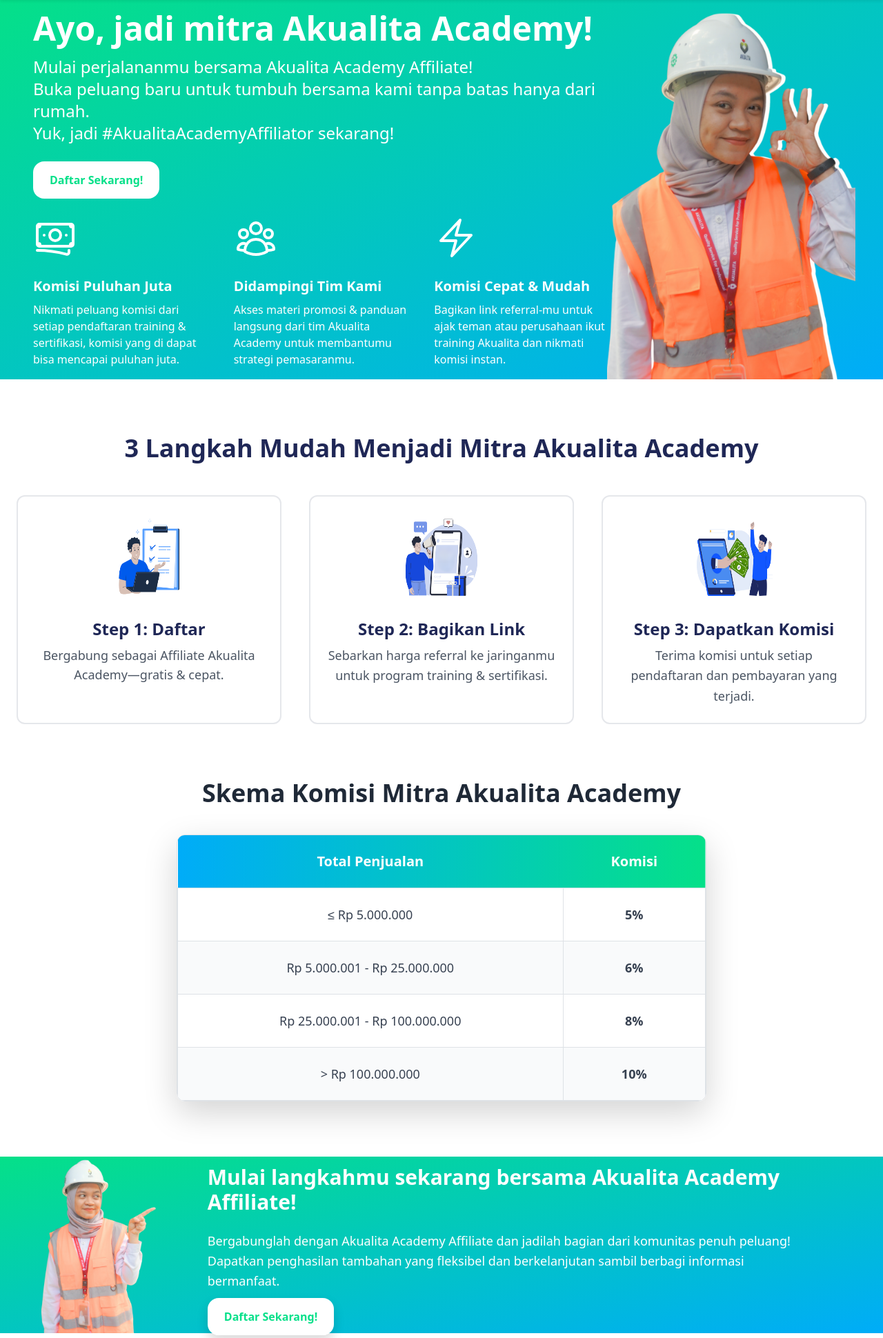
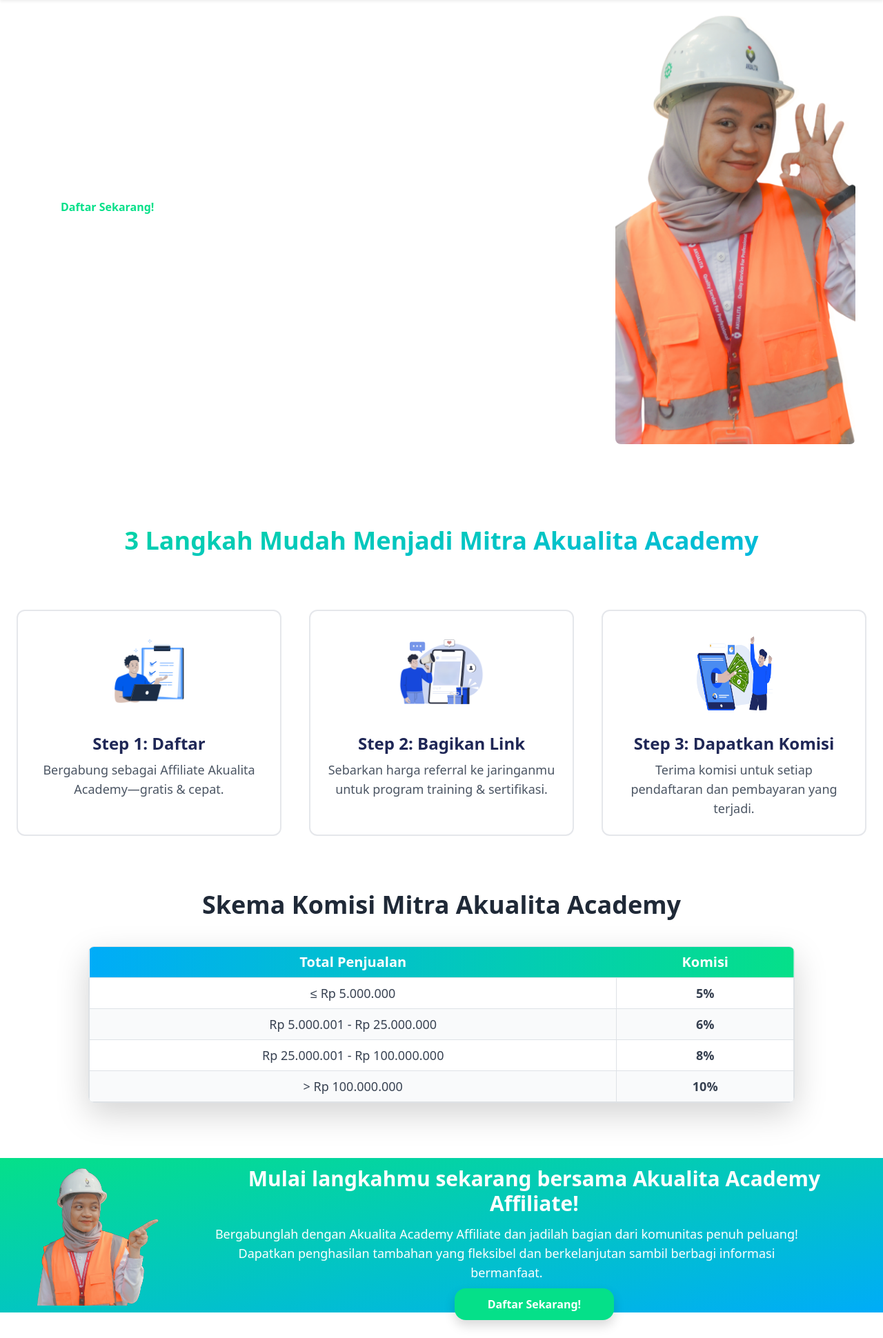
Before and after one commit to yogaacor/Akualita-academy, a Laravel app: page /mitra in a window 1280 px wide. Shown: the part 88-2028 px from the top of the page at 69% size. Run offline with Laravel 12, Linux system fonts and the light colour scheme; some libraries are stand-ins or nearby versions.

Commit message:
Update tipis

```diff
--- a/resources/views/pages/mitra.blade.php
+++ b/resources/views/pages/mitra.blade.php
@@ -5,98 +5,111 @@
 @section('content')
 
 <!-- Bagian 1 Beranda Mitra -->
-<section class="w-full h-[550px] px-10 bg-gradient-to-br from-[#05E089] to-[#00ACF8] flex items-center justify-between">
-    <div class="grid grid-cols-[3.5fr_1.5fr] max-w-full">
-        <div class="flex flex-col justify-center ml-2">
-            <h1 class="text-5xl font-bold text-white mb-3">Ayo, jadi mitra Akualita Academy!</h1>
-            <p class="text-2xl font-light text-white">Mulai perjalananmu bersama Akualita Academy Affiliate!</p>
-            <p class="text-2xl font-light text-white">Buka peluang baru untuk tumbuh bersama kami tanpa batas hanya dari rumah.</p>
-            <p class="text-2xl font-light text-white">Yuk, jadi #AkualitaAcademyAffiliator sekarang!</p>
-            <div class="mt-10">
-                <a href="#" class="bg-white text-[#05E089] px-4 py-3 rounded-2xl font-semibold">Daftar Sekarang!</a>
+<section class="w-full px-6 md:px-10 flex items-center">
+    <div class="grid grid-cols-1 lg:grid-cols-[3.5fr_1.5fr] max-w-7xl mx-auto w-full gap-10">
+        <div class="flex flex-col justify-center lg:justify-start text-center lg:text-left md:text-left mt-10">
+            <h1 class="text-4xl md:text-5xl font-bold text-white mb-3 lg:text-left">Ayo, jadi mitra Akualita Academy!</h1>
+            <p class="text-lg md:text-2xl font-light text-white lg:text-left">Mulai perjalananmu bersama Akualita Academy Affiliate!</p>
+            <p class="text-lg md:text-2xl font-light text-white lg:text-left hidden md:block">Buka peluang baru untuk tumbuh bersama kami tanpa batas hanya dari rumah.</p>
+            <p class="text-lg md:text-2xl font-light text-white lg:text-left">Yuk, jadi #AkualitaAcademyAffiliator sekarang!</p>
+
+            <div class="mt-6 md:mt-10 flex justify-center lg:justify-start">
+                <a href="#"
+                class="bg-white text-[#05E089] px-5 py-3 rounded-2xl font-semibold">
+                Daftar Sekarang!
+                </a>
             </div>
-            <div class="grid grid-cols-1 md:grid-cols-3 gap-10 text-white text-left mt-10">
+            <!-- Box -->
+            <div class="grid grid-cols-1 md:grid-cols-3 gap-8 text-white mt-8 md:mt-10">
                 <!-- Box 1 -->
-                <div class="flex flex-col items-left">
-                    <div class="text-8xl mb-4">
-                        <svg xmlns="http://www.w3.org/2000/svg" fill="none" viewBox="0 0 24 24" stroke-width="1.5" stroke="currentColor" class="size-16">
+                <div class="flex flex-col items-center md:items-start">
+                    <div class="mb-4">
+                        <svg xmlns="http://www.w3.org/2000/svg" fill="none" viewBox="0 0 24 24" stroke-width="1.5" stroke="currentColor" class="w-16 h-16">
                             <path stroke-linecap="round" stroke-linejoin="round" d="M2.25 18.75a60.07 60.07 0 0 1 15.797 2.101c.727.198 1.453-.342 1.453-1.096V18.75M3.75 4.5v.75A.75.75 0 0 1 3 6h-.75m0 0v-.375c0-.621.504-1.125 1.125-1.125H20.25M2.25 6v9m18-10.5v.75c0 .414.336.75.75.75h.75m-1.5-1.5h.375c.621 0 1.125.504 1.125 1.125v9.75c0 .621-.504 1.125-1.125 1.125h-.375m1.5-1.5H21a.75.75 0 0 0-.75.75v.75m0 0H3.75m0 0h-.375a1.125 1.125 0 0 1-1.125-1.125V15m1.5 1.5v-.75A.75.75 0 0 0 3 15h-.75M15 10.5a3 3 0 1 1-6 0 3 3 0 0 1 6 0Zm3 0h.008v.008H18V10.5Zm-12 0h.008v.008H6V10.5Z" />
                         </svg>
                     </div>
-                    <h3 class="text-xl font-bold mb-2">Komisi Puluhan Juta</h3>
-                    <p class="text-base font-light">
+                    <h3 class="text-lg md:text-xl font-bold mb-2">Komisi Puluhan Juta</h3>
+                    <p class="text-base font-light lg:text-left mb-8">
                         Nikmati peluang komisi dari setiap pendaftaran training & sertifikasi,
-                        komisi yang di dapat bisa mencapai puluhan juta.
+                        komisi yang didapat bisa mencapai puluhan juta.
                     </p>
                 </div>
+
                 <!-- Box 2 -->
-                <div class="flex flex-col items-left">
-                    <div class="text-6xl mb-4">
-                        <svg xmlns="http://www.w3.org/2000/svg" fill="none" viewBox="0 0 24 24" stroke-width="1.5" stroke="currentColor" class="size-16">
+                <div class="flex flex-col items-center md:items-start">
+                    <div class="mb-4">
+                        <svg xmlns="http://www.w3.org/2000/svg" fill="none" viewBox="0 0 24 24" stroke-width="1.5" stroke="currentColor" class="w-16 h-16">
                             <path stroke-linecap="round" stroke-linejoin="round" d="M18 18.72a9.094 9.094 0 0 0 3.741-.479 3 3 0 0 0-4.682-2.72m.94 3.198.001.031c0 .225-.012.447-.037.666A11.944 11.944 0 0 1 12 21c-2.17 0-4.207-.576-5.963-1.584A6.062 6.062 0 0 1 6 18.719m12 0a5.971 5.971 0 0 0-.941-3.197m0 0A5.995 5.995 0 0 0 12 12.75a5.995 5.995 0 0 0-5.058 2.772m0 0a3 3 0 0 0-4.681 2.72 8.986 8.986 0 0 0 3.74.477m.94-3.197a5.971 5.971 0 0 0-.94 3.197M15 6.75a3 3 0 1 1-6 0 3 3 0 0 1 6 0Zm6 3a2.25 2.25 0 1 1-4.5 0 2.25 2.25 0 0 1 4.5 0Zm-13.5 0a2.25 2.25 0 1 1-4.5 0 2.25 2.25 0 0 1 4.5 0Z" />
                         </svg>
                     </div>
-                    <h3 class="text-xl font-bold mb-2">Didampingi Tim Kami</h3>
-                    <p class="text-base font-light">
+                    <h3 class="text-lg md:text-xl font-bold mb-2">Didampingi Tim Kami</h3>
+                    <p class="text-base font-light lg:text-left mb-8">
                         Akses materi promosi & panduan langsung dari tim Akualita Academy
                         untuk membantumu strategi pemasaranmu.
                     </p>
                 </div>
+
                 <!-- Box 3 -->
-                <div class="flex flex-col items-left">
-                    <div class="text-6xl mb-4">
-                        <svg xmlns="http://www.w3.org/2000/svg" fill="none" viewBox="0 0 24 24" stroke-width="1.5" stroke="currentColor" class="size-16">
+                <div class="flex flex-col items-center md:items-start">
+                    <div class="mb-4">
+                        <svg xmlns="http://www.w3.org/2000/svg" fill="none" viewBox="0 0 24 24" stroke-width="1.5" stroke="currentColor" class="w-16 h-16">
                             <path stroke-linecap="round" stroke-linejoin="round" d="m3.75 13.5 10.5-11.25L12 10.5h8.25L9.75 21.75 12 13.5H3.75Z" />
                         </svg>
                     </div>
-                    <h3 class="text-xl font-bold mb-2">Komisi Cepat & Mudah</h3>
-                    <p class="text-base font-light">
+                    <h3 class="text-lg md:text-xl font-bold mb-2">Komisi Cepat & Mudah</h3>
+                    <p class="text-base font-light lg:text-left mb-8">
                         Bagikan link referral-mu untuk ajak teman atau perusahaan ikut training
                         Akualita dan nikmati komisi instan.
                     </p>
                 </div>
             </div>
         </div>
-        <div class="flex">
-            <img src="{{ asset('storage/main/BA11.png') }}" alt="Mitra Image" class="w-full h-[550px] object-cover">
+
+        <!-- Gambar -->
+        <div class="flex justify-center">
+            <img src="{{ asset('storage/main/BA11.png') }}" alt="Mitra Image" class="w-full h-auto md:h-[550px] object-cover rounded-lg">
         </div>
     </div>
 </section>
 
+
 <!-- Bagian 2 Benefit Mitra -->
 <section class="pt-0 md:pt-6 bg-white mt-20">
-    <div class="max-w-7xl mx-auto px-6">
-        <h2 class="text-3xl md:text-4xl font-bold text-center mb-6 text-[#1F2756] leading-snug hidden md:block">
+    <div class="max-w-7xl mx-auto px-4 sm:px-6 lg:px-8">
+        <h2 class="text-3xl sm:text-3xl md:text-4xl font-bold text-center mb-10 bg-clip-text text-transparent bg-gradient-to-br from-[#05E089] to-[#00ACF8] leading-relaxed break-words p-10">
             3 Langkah Mudah Menjadi Mitra Akualita Academy
         </h2>
-        <br>
-        <div class="grid md:grid-cols-3 gap-10 text-[#1F2756] bg-white ">
+
+        <!-- Langkah -->
+        <div class="grid grid-cols-1 sm:grid-cols-2 md:grid-cols-3 gap-6 sm:gap-8 md:gap-10 text-[#1F2756] bg-white">
+            <!-- 1 -->
             <div class="border-2 border-gray-200 p-6 rounded-xl transition duration-300 flex flex-col items-center text-center hover:bg-[#E6F8FE] hover:shadow-lg hover:-translate-y-1 hover:border-b-4 hover:border-[#00ACF8]">
-            <div class=" w-32 h-32 rounded-xl flex items-center justify-center mb-4">
-                <img src="{{ asset('storage/svg/daft.png') }}" alt="Icon Buku" class="w-28 h-28">
+                <div class="w-24 h-24 md:w-32 md:h-32 rounded-xl flex items-center justify-center mb-4">
+                    <img src="{{ asset('storage/svg/daft.png') }}" alt="Daftar" class="w-auto h-20 md:w-28 md:h-auto">
                 </div>
-            <h3 class="font-bold text-2xl mb-2">Step 1: Daftar</h3>
-            <p class="text-gray-600 md:text-lg text-lg leading-relaxed">
+                <h3 class="font-bold text-xl md:text-2xl mb-2">Step 1: Daftar</h3>
+                <p class="text-gray-600 text-base md:text-lg leading-relaxed">
                     Bergabung sebagai Affiliate Akualita Academy—gratis & cepat.
                 </p>
             </div>
-
+            <!-- 2 -->
             <div class="border-2 border-gray-200 p-6 rounded-xl transition duration-300 flex flex-col items-center text-center hover:bg-[#E6F8FE] hover:shadow-lg hover:-translate-y-1 hover:border-b-4 hover:border-[#00ACF8]">
-                <div class=" w-32 h-32 rounded-xl flex items-center justify-center mb-4">
-                    <img src="{{ asset('storage/svg/shr.png') }}" alt="Icon Buku" class="w-28 h-28">
+                <div class="w-24 h-24 md:w-32 md:h-32 rounded-xl flex items-center justify-center mb-4">
+                    <img src="{{ asset('storage/svg/shr.png') }}" alt="Bagikan Link" class="w-auto h-20 md:w-28 md:h-auto">
                 </div>
-                <h3 class="font-bold text-2xl mb-2">Step 2: Bagikan Link</h3>
-                <p class="text-gray-600 text-lg leading-relaxed">
+                <h3 class="font-bold text-xl md:text-2xl mb-2">Step 2: Bagikan Link</h3>
+                <p class="text-gray-600 text-base md:text-lg leading-relaxed">
                     Sebarkan harga referral ke jaringanmu untuk program training & sertifikasi.
                 </p>
             </div>
 
+            <!-- 3 -->
             <div class="border-2 border-gray-200 p-6 rounded-xl transition duration-300 flex flex-col items-center text-center hover:bg-[#E6F8FE] hover:shadow-lg hover:-translate-y-1 hover:border-b-4 hover:border-[#00ACF8]">
-                <div class=" w-32 h-32 rounded-xl flex items-center justify-center mb-4">
-                    <img src="{{ asset('storage/svg/mony.png') }}" alt="Icon Buku" class="w-28 h-28">
+                <div class="w-24 h-24 md:w-32 md:h-32 rounded-xl flex items-center justify-center mb-4">
+                    <img src="{{ asset('storage/svg/mony.png') }}" alt="Komisi" class="w-20 h-20 md:w-28 md:h-28">
                 </div>
-                <h3 class="font-bold text-2xl mb-2">Step 3: Dapatkan Komisi</h3>
-                <p class="text-gray-600 text-lg leading-relaxed">
+                <h3 class="font-bold text-xl md:text-2xl mb-2">Step 3: Dapatkan Komisi</h3>
+                <p class="text-gray-600 text-base md:text-lg leading-relaxed">
                     Terima komisi untuk setiap pendaftaran dan pembayaran yang terjadi.
                 </p>
             </div>
@@ -104,36 +117,41 @@
     </div>
 </section>
 
-<div class=" gap-8 items-center py-20">
-  <!-- Title -->
+
+<div class="gap-8 items-center py-20 px-4 sm:px-6 lg:px-8">
   <div class="flex flex-col justify-center">
-    <h2 class="text-4xl font-bold text-gray-800 mb-10 text-center">Skema Komisi Mitra Akualita Academy</h2>
-      <!-- Table -->
+    <h2 class="text-3xl sm:text-3xl md:text-4xl font-bold text-gray-800 mb-10 text-center">
+      Skema Komisi Mitra Akualita Academy
+    </h2>
     <div class="flex justify-center">
-            <div class="overflow-hidden rounded-xl shadow-lg border border-gray-200 w-full max-w-3xl">
-            <table class="table-auto w-full text-gray-700 text-center text-lg">
+      <div class="overflow-x-auto rounded-lg shadow-lg border border-gray-200 w-full max-w-5xl">
+        <table class="table-auto w-full text-gray-700 text-center text-sm sm:text-base md:text-lg">
           <thead>
             <tr class="bg-gradient-to-r from-[#00ACF8] to-[#05E089]">
-                    <th class="px-6 py-4 text-white text-xl font-semibold">Total Penjualan</th>
-                    <th class="px-6 py-4 text-white text-xl font-semibold">Komisi</th>
+              <th class="px-3 py-2 sm:px-7 sm:py-6 text-white text-base sm:text-xl md:text-xl font-semibold">
+                Total Penjualan
+              </th>
+              <th class="px-3 py-2 sm:px-7 sm:py-6 text-white text-base sm:text-xl md:text-xl font-semibold">
+                Komisi
+              </th>
             </tr>
           </thead>
           <tbody>
             <tr class="bg-white hover:bg-gray-50 transition">
-                    <td class="border px-6 py-4">≤ Rp 5.000.000</td>
-                    <td class="border px-6 py-4 font-semibold">5%</td>
+              <td class="border px-3 py-2 sm:px-7 sm:py-6">≤ Rp 5.000.000</td>
+              <td class="border px-3 py-2 sm:px-7 sm:py-6 font-semibold">5%</td>
             </tr>
             <tr class="bg-gray-50 hover:bg-gray-100 transition">
-                    <td class="border px-6 py-4">Rp 5.000.001 - Rp 25.000.000</td>
-                    <td class="border px-6 py-4 font-semibold">6%</td>
+              <td class="border px-3 py-2 sm:px-7 sm:py-6">Rp 5.000.001 - Rp 25.000.000</td>
+              <td class="border px-3 py-2 sm:px-7 sm:py-6 font-semibold">6%</td>
             </tr>
             <tr class="bg-white hover:bg-gray-50 transition">
-                    <td class="border px-6 py-4">Rp 25.000.001 - Rp 100.000.000</td>
-                    <td class="border px-6 py-4 font-semibold">8%</td>
+              <td class="border px-3 py-2 sm:px-7 sm:py-6">Rp 25.000.001 - Rp 100.000.000</td>
+              <td class="border px-3 py-2 sm:px-7 sm:py-6 font-semibold">8%</td>
             </tr>
             <tr class="bg-gray-50 hover:bg-gray-100 transition">
-                    <td class="border px-6 py-4">> Rp 100.000.000</td>
-                    <td class="border px-6 py-4 font-semibold ">10%</td>
+              <td class="border px-3 py-2 sm:px-7 sm:py-6">> Rp 100.000.000</td>
+              <td class="border px-3 py-2 sm:px-7 sm:py-6 font-semibold">10%</td>
             </tr>
           </tbody>
         </table>
@@ -142,31 +160,36 @@
   </div>
 </div>
 
+
 <!-- Bagian 3 CTA Mitra -->
-<section class="w-full bg-gradient-to-br from-[#05E089] to-[#00ACF8]  flex items-center">
-    <div class="grid grid-cols-1 md:grid-cols-[1fr_4fr] max-w-7xl mx-auto px-8 gap-8 items-center">
-        <!-- Gambar -->
-        <div class="flex justify-center pr-8">
-            <img src="{{ asset('storage/main/BA2.png') }}" alt="CTA Mitra"
-                 class="h-full object-contain">
+<section class="w-full bg-gradient-to-br from-[#05E089] to-[#00ACF8] flex items-center">
+    <div class="grid grid-cols-1 md:grid-cols-[1fr_4fr] max-w-7xl mx-auto px-6 sm:px-8 gap-8 items-center py-10 md:py-0">
+        <div class="hidden md:flex justify-center pr-0 md:pr-8">
+            <img src="{{ asset('storage/main/BB2.png') }}" alt="CTA Mitra"
+             class="w-auto h-full object-contain">
         </div>
-        <!-- Konten Kanan -->
-        <div class="flex flex-col space-y-6 text-left md:text-left">
-            <h2 class="text-2xl md:text-3xl font-bold text-white leading-relaxed">
+        <!-- Kanan -->
+        <div class="flex flex-col space-y-2 sm:space-y-3 text-center md:text-left">
+            <h2 class="text-4xl sm:text-2xl md:text-3xl font-bold text-white md:hidden block">
+                Mulai langkahmu Bersama Kami!
+            </h2>
+            <h2 class="text-2xl sm:text-2xl md:text-3xl font-bold text-white md:block hidden">
                 Mulai langkahmu sekarang bersama Akualita Academy Affiliate!
             </h2>
-            <p class="text-white text-lg leading-relaxed mr-20">
+            <p class="text-white text-base sm:text-lg leading-relaxed md:mr-20 mb-10  pb-2">
                 Bergabunglah dengan Akualita Academy Affiliate dan jadilah bagian dari komunitas penuh peluang!
                 Dapatkan penghasilan tambahan yang fleksibel dan berkelanjutan sambil berbagi informasi bermanfaat.
             </p>
-            <div>
-                <a href="#" class="bg-white text-[#05E089] font-semibold px-6 py-3 rounded-2xl shadow hover:bg-gray-100 transition">
+            <div class="mb-20">
+                <a href="#" class="bg-[#05E089] text-white font-semibold px-5 sm:px-6 py-2.5 sm:py-3 rounded-2xl shadow hover:bg-gray-100 transition">
                     Daftar Sekarang!
                 </a>
             </div>
         </div>
     </div>
 </section>
+
+
 
 <!-- Bagian 4 FAQ -->
 <section class="w-full bg-white py-16">
@@ -175,7 +198,7 @@
         <p class="text-center text-gray-500 mb-10">Temukan jawaban dari pertanyaan yang paling sering diajukan mengenai Akualita Academy Affiliate.</p>
 
         <div class="space-y-4">
-            <!-- Question 1 -->
+            <!-- 1 -->
             <div x-data="{ open: false }" class="border border-gray-200 rounded-xl shadow-sm overflow-hidden">
                 <button @click="open = !open" class="w-full text-left px-6 py-4 flex justify-between items-center hover:bg-gray-50 transition">
                     <span class="text-lg font-semibold text-gray-800">Apa itu Akualita Academy Affiliate?</span>
@@ -188,7 +211,7 @@
                 </div>
             </div>
 
-            <!-- Question 2 -->
+            <!-- 2 -->
             <div x-data="{ open: false }" class="border border-gray-200 rounded-xl shadow-sm overflow-hidden">
                 <button @click="open = !open" class="w-full text-left px-6 py-4 flex justify-between items-center hover:bg-gray-50 transition">
                     <span class="text-lg font-semibold text-gray-800">Apa keuntungan untuk Affiliate?</span>
@@ -201,7 +224,7 @@
                 </div>
             </div>
 
-            <!-- Question 3 -->
+            <!-- 3 -->
             <div x-data="{ open: false }" class="border border-gray-200 rounded-xl shadow-sm overflow-hidden">
                 <button @click="open = !open" class="w-full text-left px-6 py-4 flex justify-between items-center hover:bg-gray-50 transition">
                     <span class="text-lg font-semibold text-gray-800">Bagaimana cara mengetahui form referral?</span>
@@ -214,7 +237,7 @@
                 </div>
             </div>
 
-            <!-- Question 4 -->
+            <!-- 4 -->
             <div x-data="{ open: false }" class="border border-gray-200 rounded-xl shadow-sm overflow-hidden">
                 <button @click="open = !open" class="w-full text-left px-6 py-4 flex justify-between items-center hover:bg-gray-50 transition">
                     <span class="text-lg font-semibold text-gray-800">Bisakah saya memperbarui data (rekening/KTP/NPWP)?</span>
@@ -227,7 +250,7 @@
                 </div>
             </div>
 
-            <!-- Question 5 -->
+            <!-- 5 -->
             <div x-data="{ open: false }" class="border border-gray-200 rounded-xl shadow-sm overflow-hidden">
                 <button @click="open = !open" class="w-full text-left px-6 py-4 flex justify-between items-center hover:bg-gray-50 transition">
                     <span class="text-lg font-semibold text-gray-800">Apakah ada potongan biaya atas komisi?</span>
@@ -241,10 +264,10 @@
             </div>
         </div>
     </div>
-        <div class="text-center text-gray-900">
-            <h2 class="text-xl font-semibold mb-2 mt-6">Tumbuh Bersama #AkualitaAffiliate.</h2>
-            <p class="">Daftarkan dirimu sekarang & mulai hasilkan komisi dari referral.</p>
-            <p class="">Butuh bantuan? Email affiliate@akualita-academy.com.</p>
+        <div class="text-center text-gray-900 px-4 sm:px-6 lg:px-8">
+            <h2 class="text-lg sm:text-xl md:text-2xl font-semibold mb-2 mt-6">Tumbuh Bersama #AkualitaAffiliate.</h2>
+            <p class="text-sm sm:text-base md:text-lg">Daftarkan dirimu sekarang & mulai hasilkan komisi dari referral.</p>
+            <p class="text-sm sm:text-base md:text-lg">Butuh bantuan? Email <a href="mailto:affiliate@akualita-academy.com" class="text-[#00ACF8] hover:underline">affiliate@akualita-academy.com</a>.</p>
         </div>
 </section>
 
```
Also changed, not shown: resources/views/includes/navbar.blade.php (+4 -15 lines), resources/views/pages/home.blade.php (+6 -8 lines), storage/app/public/Bg/mas.png (added), storage/app/public/main/BA4.png (added), storage/app/public/main/BB1.png (added), storage/app/public/main/BB2.png (added), 2 other files. Lines whose indentation alone changed are shown as unchanged.
